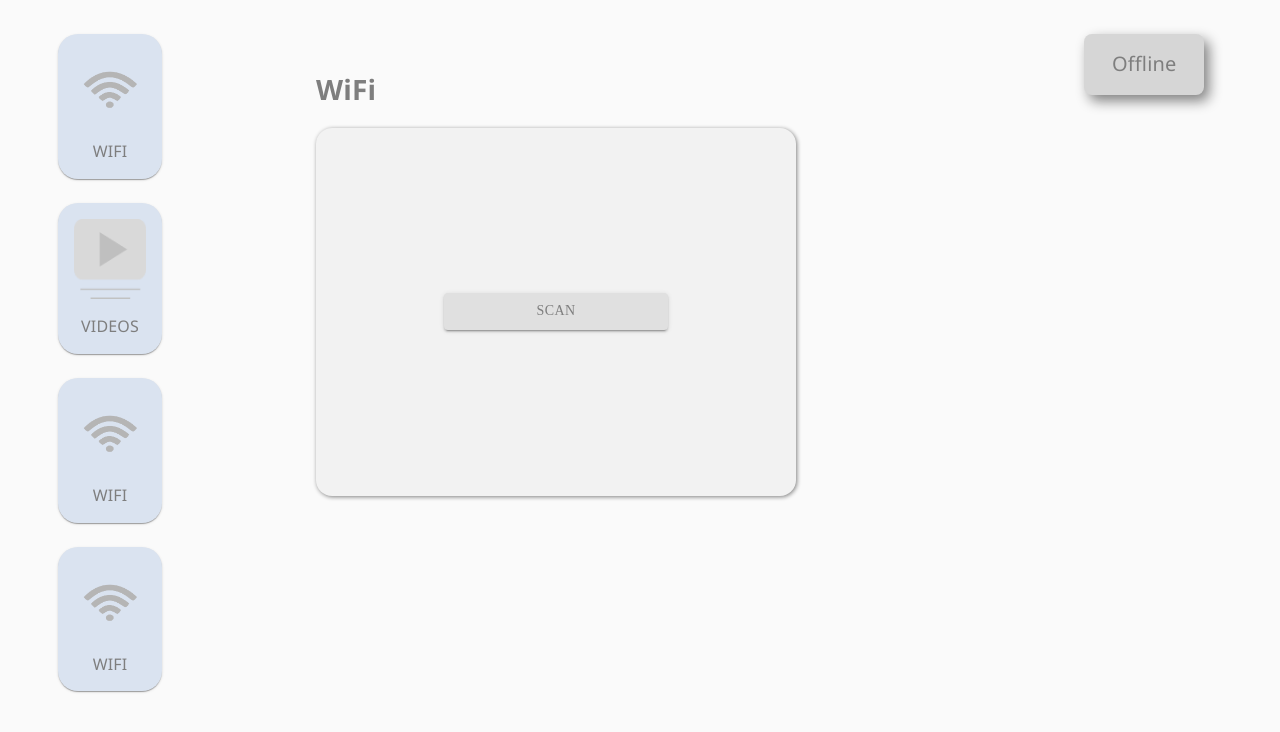
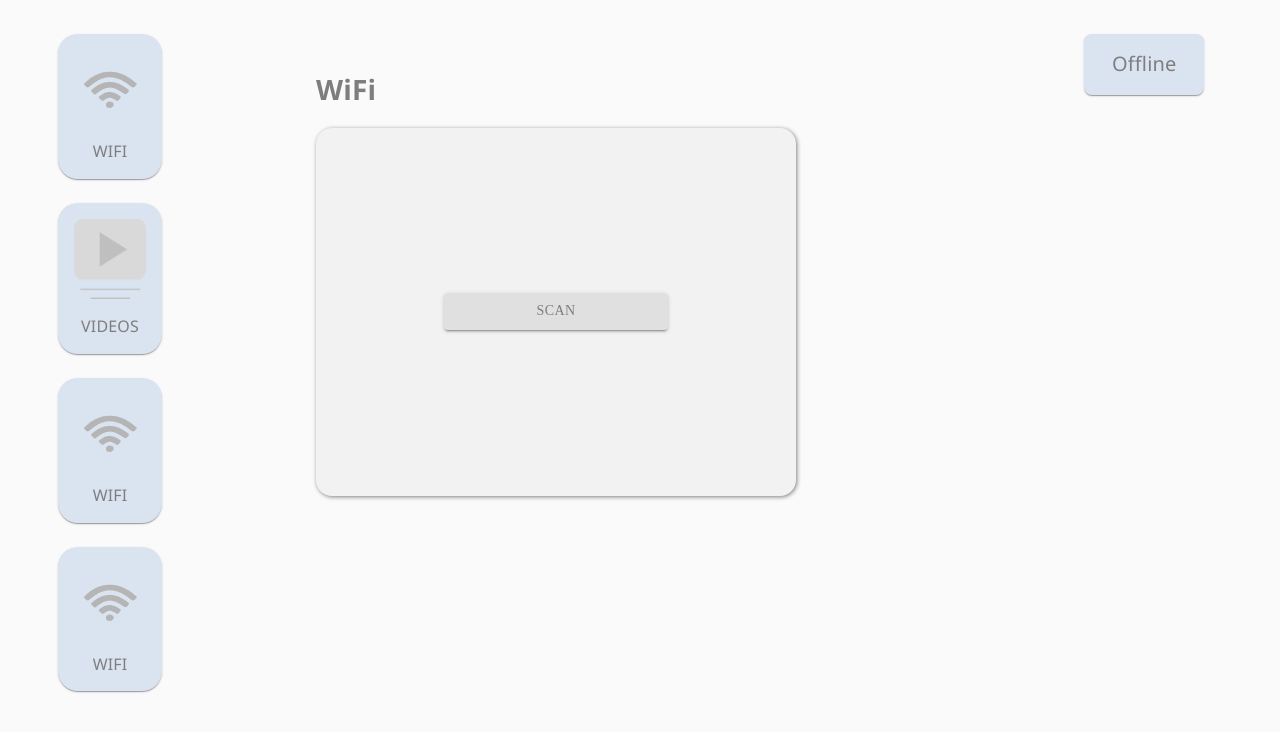
Before and after one commit to glimpsewearables/nextGW, a Next.js app: page / in a window 1280 px wide. Shown: the top 732 px of the page. Built offline with nearby package versions, Linux system fonts and the light colour scheme.

Commit message:
minor css fix

```diff
--- a/Components/Design/Design.js
+++ b/Components/Design/Design.js
@@ -19,11 +19,14 @@ const useStyles = makeStyles((theme) => ({
     width: "70%",
     fontFamily: "Segoe UI ",
     fontSize: "20px",
-    color: "	#7e7e7e",
-    backgroundColor: "#d6d6d6",
+    color: "#7e7e7e",
+    backgroundColor: "#dae3f0",
     borderRadius: "8px",
-    boxShadow: "5px 6px 13px  grey",
+    //boxShadow: "5px 6px 13px  grey",
     cursor: "pointer",
+    display: "flex",
+    alignItems: "center",
+    justifyContent: "center",
     [theme.breakpoints.down("xs")]: {
       padding: theme.spacing(4),
       fontSize: "24px",
```
